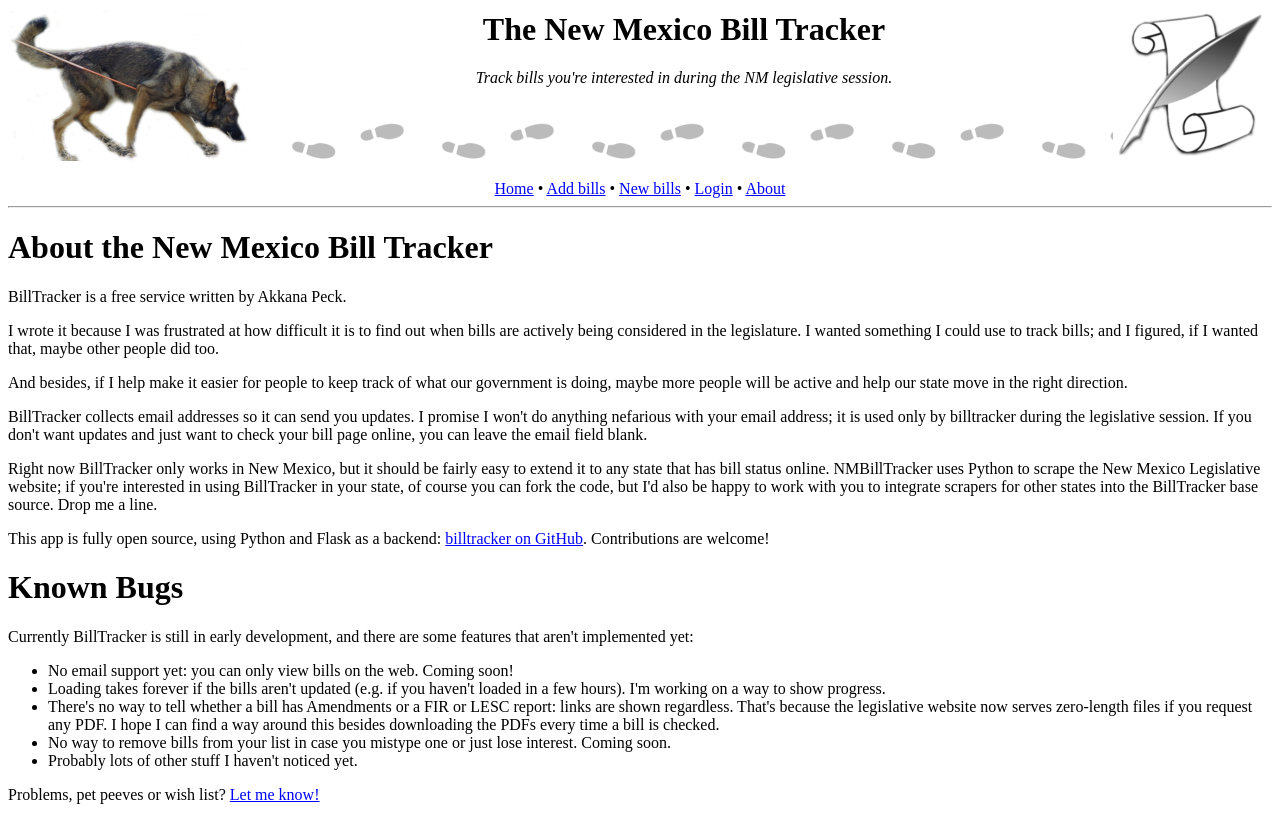
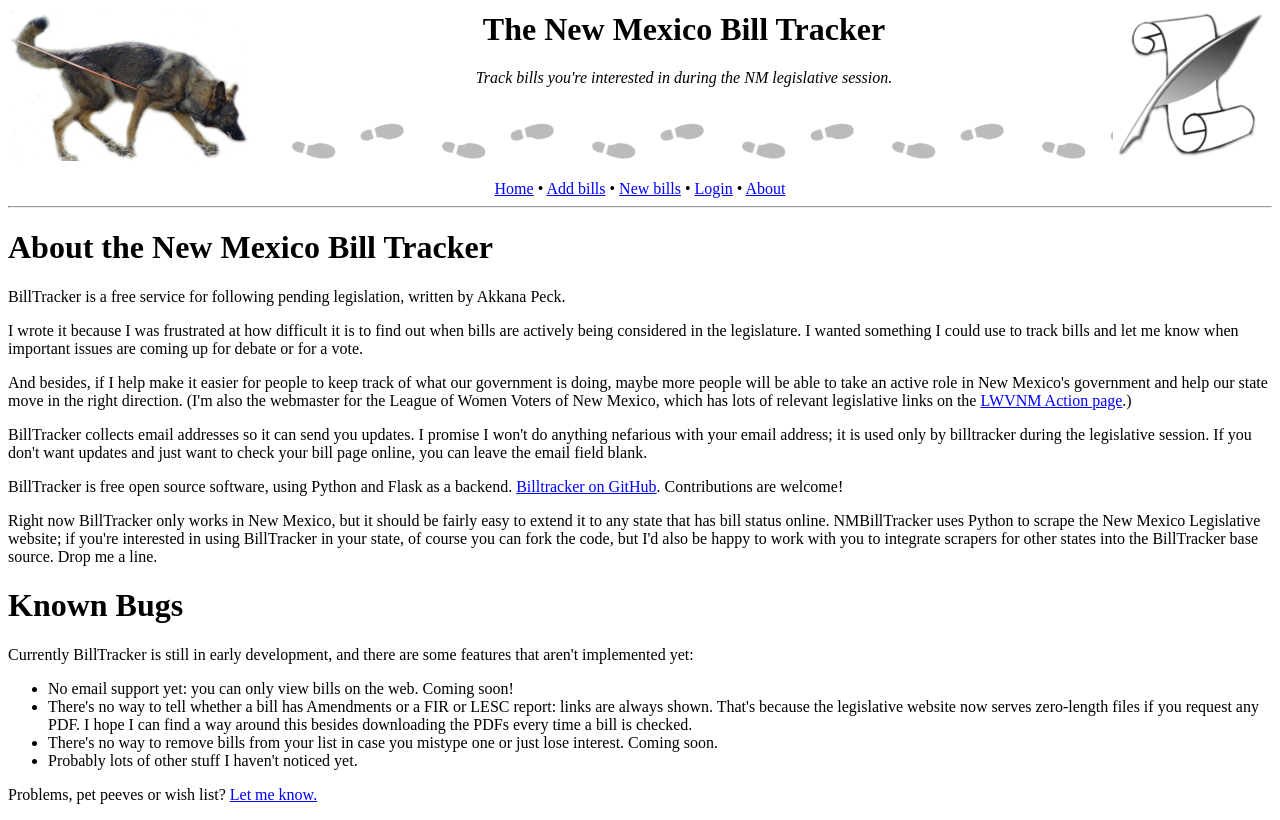
Before and after one commit to akkana/billtracker, a Flask app: page /about in a window 1280 px wide. Run offline with Flask 2, Linux system fonts and the light colour scheme.

Commit message:
Make the email field optional. Fix a login bug. Some about page updates.

```diff
--- a/app/forms.py
+++ b/app/forms.py
@@ -5,7 +5,8 @@ except:
     from flask_wtf import Form as FlaskForm
 
 from wtforms import StringField, PasswordField, BooleanField, SubmitField
-from wtforms.validators import ValidationError, DataRequired, Email, EqualTo
+from wtforms.validators import ValidationError, DataRequired, Email, \
+    EqualTo, Optional
 from app.models import User
 
 
@@ -18,7 +19,7 @@ class LoginForm(FlaskForm):
 
 class RegistrationForm(FlaskForm):
     username = StringField('Username', validators=[DataRequired()])
-    email = StringField('Email', validators=[DataRequired(), Email()])
+    email = StringField('Email', validators=[Optional(), Email()])
     password = PasswordField('Password', validators=[DataRequired()])
     password2 = PasswordField(
         'Repeat Password', validators=[DataRequired(), EqualTo('password')])
--- a/app/static/about.html
+++ /dev/null
@@ -1,6 +0,0 @@
-{% extends "base.html" %}
-{% block content %}
-
-Here is some text about stuff.
-
-{% endblock %}
--- a/app/templates/about.html
+++ b/app/templates/about.html
@@ -4,22 +4,34 @@
 <h1>About the New Mexico Bill Tracker</h1>
 
 <p>
-BillTracker is a free service written by Akkana Peck.
+BillTracker is a free service for following pending legislation,
+written by Akkana Peck.
 <p>
 I wrote it because I was frustrated at how difficult it is
 to find out when bills are actively being considered in the
-legislature. I wanted something I could use to track bills;
-and I figured, if I wanted that, maybe other people did too.
+legislature. I wanted something I could use to track bills
+and let me know when important issues are coming up for debate
+or for a vote.
 <p>
 And besides, if I help make it easier for people to keep track
-of what our government is doing, maybe more people will be
-active and help our state move in the right direction.
+of what our government is doing, maybe more people will be able to
+take an active role in New Mexico's government
+and help our state move in the right direction.
+(I'm also the webmaster for the
+League of Women Voters of New Mexico,
+which has lots of relevant legislative links on the
+<a href="https://www.lwvnm.org/Action/">LWVNM Action page</a>.)
 <p>
 BillTracker collects email addresses so it can send you updates.
 I promise I won't do anything nefarious with your email address;
 it is used only by billtracker during the legislative session.
 If you don't want updates and just want to check your bill
 page online, you can leave the email field blank.
+
+<p>
+BillTracker is free open source software, using Python and Flask as a backend.
+<a href="https://github.com/akkana/billtracker">Billtracker on GitHub</a>.
+Contributions are welcome!
 
 <p>
 Right now BillTracker only works in New Mexico, but it should be
@@ -30,11 +42,6 @@ you can fork the code, but I'd also be happy to work with you to
 integrate scrapers for other states into the BillTracker base source.
 Drop me a line.
 
-<p>
-This app is fully open source, using Python and Flask as a backend:
-<a href="https://github.com/akkana/billtracker">billtracker on GitHub</a>.
-Contributions are welcome!
-
 <h1>Known Bugs</h1>
 <p>
 Currently BillTracker is still in early development, and there are
@@ -42,18 +49,16 @@ some features that aren't implemented yet:
 <ul>
 <li>No email support yet: you can only view bills on the web.
 Coming soon!
-<li>Loading takes forever if the bills aren't updated (e.g. if you
-haven't loaded in a few hours). I'm working on a way to show progress.
 <li>There's no way to tell whether a bill has Amendments or a FIR or LESC
-report: links are shown regardless. That's because the legislative website
+report: links are always shown. That's because the legislative website
 now serves zero-length files if you request any PDF. I hope I can find a
 way around this besides downloading the PDFs every time a bill is checked.
-<li>No way to remove bills from your list in case you mistype one or
+<li>There's no way to remove bills from your list in case you mistype one or
 just lose interest. Coming soon.
 <li>Probably lots of other stuff I haven't noticed yet.
 </ul>
 <p>
 Problems, pet peeves or wish list?
-<a href="http://shallowsky.com/mailme.html">Let me know!</a>
+<a href="http://shallowsky.com/mailme.html">Let me know.</a>
 
 {% endblock %}
--- a/app/templates/index.html
+++ b/app/templates/index.html
@@ -3,7 +3,7 @@
 {% block content %}
 <h1>Bills {{ current_user.username }} is tracking:</h1>
 <p>
-{% if current_user.last_check is not defined %}
+{% if current_user.last_check is not defined or not current_user.last_check %}
 This is your first check,
 {% else %}
 You last checked at {{ current_user.last_check.strftime('%H:%M %m/%d/%Y') }},
```
